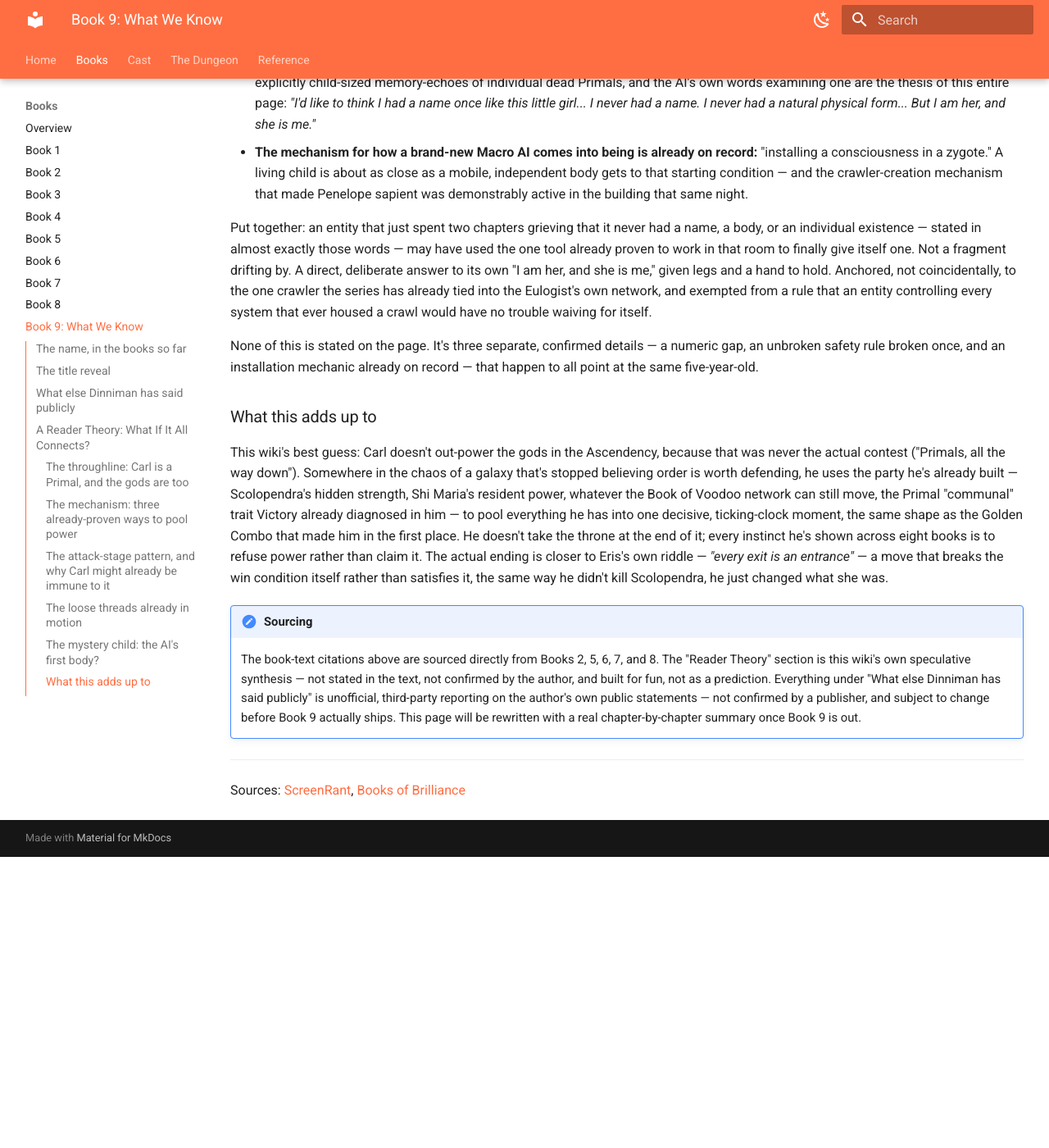
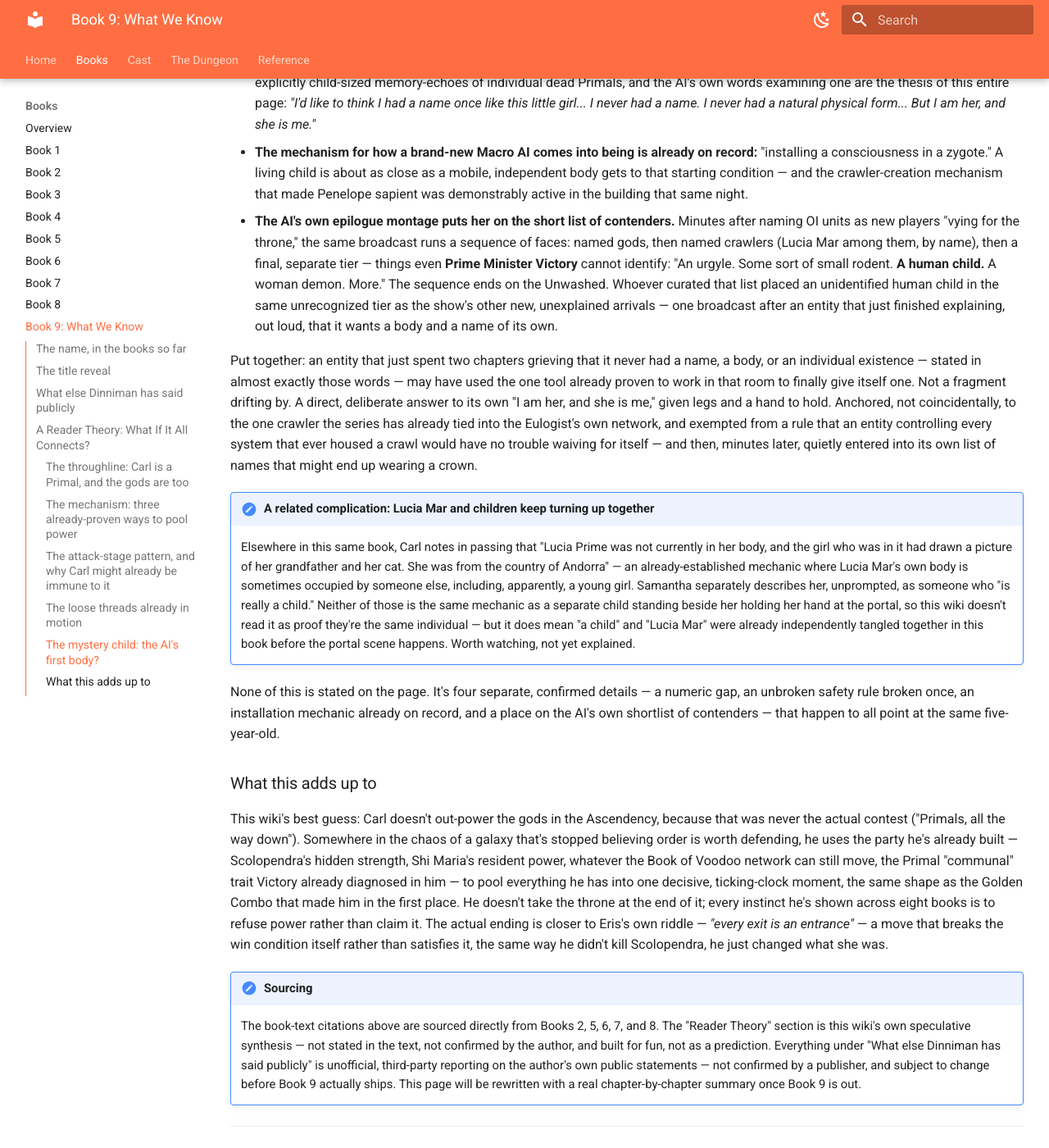
Before and after one commit to cdkolb/dcc-compendium, an MkDocs documentation site: the page built from docs/chapter-summaries/book-09-what-we-know.md, in a window 1280 px wide and 1400 px high, scrolled down 4268 px. Shown: the whole window at 82% size. Built offline with MkDocs 1.6.1 and Material for MkDocs 9.7.7, drawn with Linux system fonts in a browser that asks for light colours; before the commit the page ends 5313 px from its top, so only the background shows below that.

Commit message:
Add AI epilogue-montage evidence to mystery-child theory
The AI's own epilogue montage of Ascendency contenders places an
unidentified human child in the same unrecognized tier as other new
arrivals, right after naming OI units as new players. Also flags a
related complication: Lucia Mar's body is separately established as
sometimes occupied by a young girl, independent of the portal-scene child.

Claude-Session: https://claude.ai/code/session_01JQWEi8YbHMK9YGFiuJp6ho

```diff
--- a/docs/chapter-summaries/book-09-what-we-know.md
+++ b/docs/chapter-summaries/book-09-what-we-know.md
@@ -189,6 +189,14 @@ Three things make that specific gap worth more than a passing "who was #455":
   a consciousness in a zygote." A living child is about as close as a mobile, independent body gets
   to that starting condition — and the crawler-creation mechanism that made Penelope sapient was
   demonstrably active in the building that same night.
+- **The AI's own epilogue montage puts her on the short list of contenders.** Minutes after naming
+  OI units as new players "vying for the throne," the same broadcast runs a sequence of faces: named
+  gods, then named crawlers (Lucia Mar among them, by name), then a final, separate tier — things
+  even **Prime Minister Victory** cannot identify: "An urgyle. Some sort of small rodent. **A human
+  child.** A woman demon. More." The sequence ends on the Unwashed. Whoever curated that list placed
+  an unidentified human child in the same unrecognized tier as the show's other new, unexplained
+  arrivals — one broadcast after an entity that just finished explaining, out loud, that it wants a
+  body and a name of its own.
 
 Put together: an entity that just spent two chapters grieving that it never had a name, a body, or
 an individual existence — stated in almost exactly those words — may have used the one tool already
@@ -196,11 +204,23 @@ proven to work in that room to finally give itself one. Not a fragment drifting
 deliberate answer to its own "I am her, and she is me," given legs and a hand to hold. Anchored, not
 coincidentally, to the one crawler the series has already tied into the Eulogist's own network, and
 exempted from a rule that an entity controlling every system that ever housed a crawl would have no
-trouble waiving for itself.
+trouble waiving for itself — and then, minutes later, quietly entered into its own list of names that
+might end up wearing a crown.
 
-None of this is stated on the page. It's three separate, confirmed details — a numeric gap, an
-unbroken safety rule broken once, and an installation mechanic already on record — that happen to
-all point at the same five-year-old.
+!!! note "A related complication: Lucia Mar and children keep turning up together"
+    Elsewhere in this same book, Carl notes in passing that "Lucia Prime was not currently in her
+    body, and the girl who was in it had drawn a picture of her grandfather and her cat. She was
+    from the country of Andorra" — an already-established mechanic where Lucia Mar's own body is
+    sometimes occupied by someone else, including, apparently, a young girl. Samantha separately
+    describes her, unprompted, as someone who "is really a child." Neither of those is the same
+    mechanic as a separate child standing beside her holding her hand at the portal, so this wiki
+    doesn't read it as proof they're the same individual — but it does mean "a child" and "Lucia
+    Mar" were already independently tangled together in this book before the portal scene happens.
+    Worth watching, not yet explained.
+
+None of this is stated on the page. It's four separate, confirmed details — a numeric gap, an
+unbroken safety rule broken once, an installation mechanic already on record, and a place on the
+AI's own shortlist of contenders — that happen to all point at the same five-year-old.
 
 ### What this adds up to
 
```
